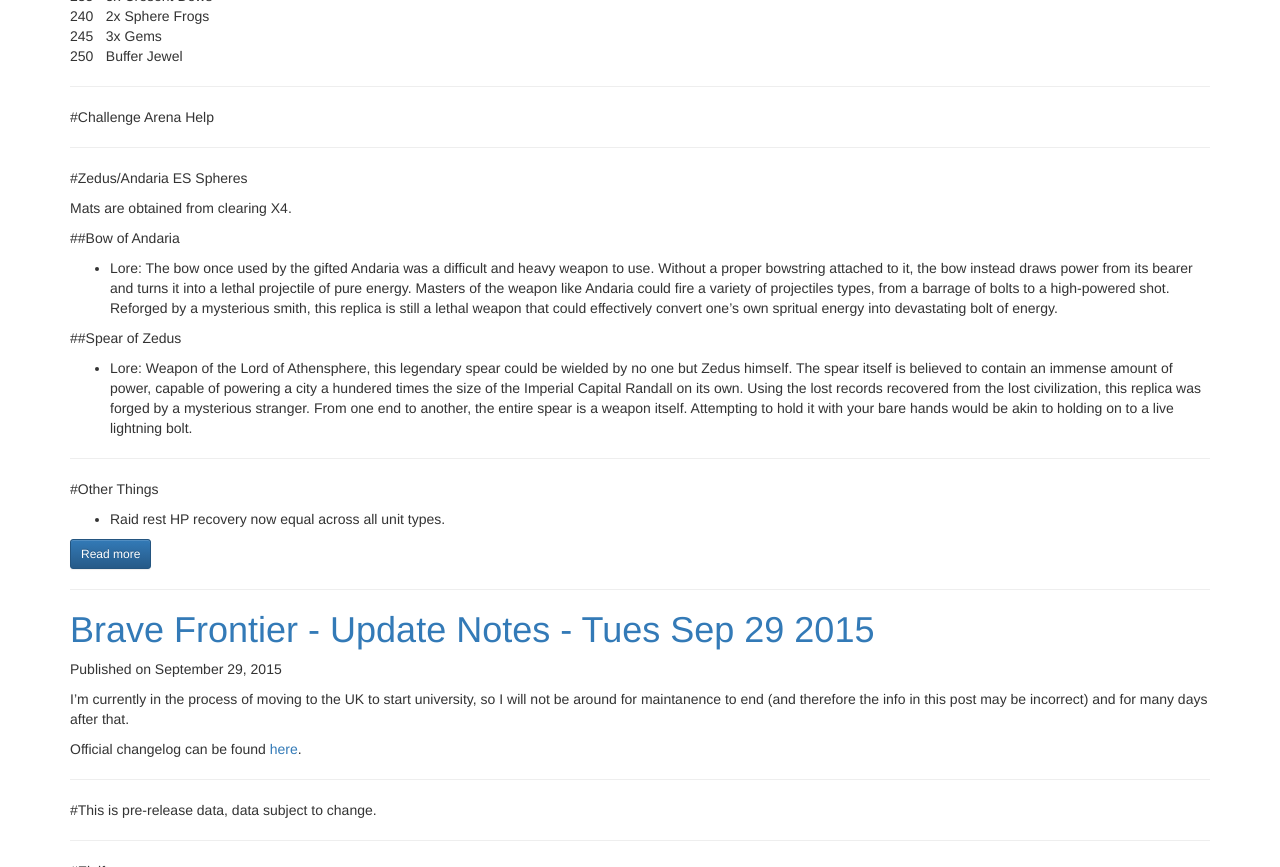
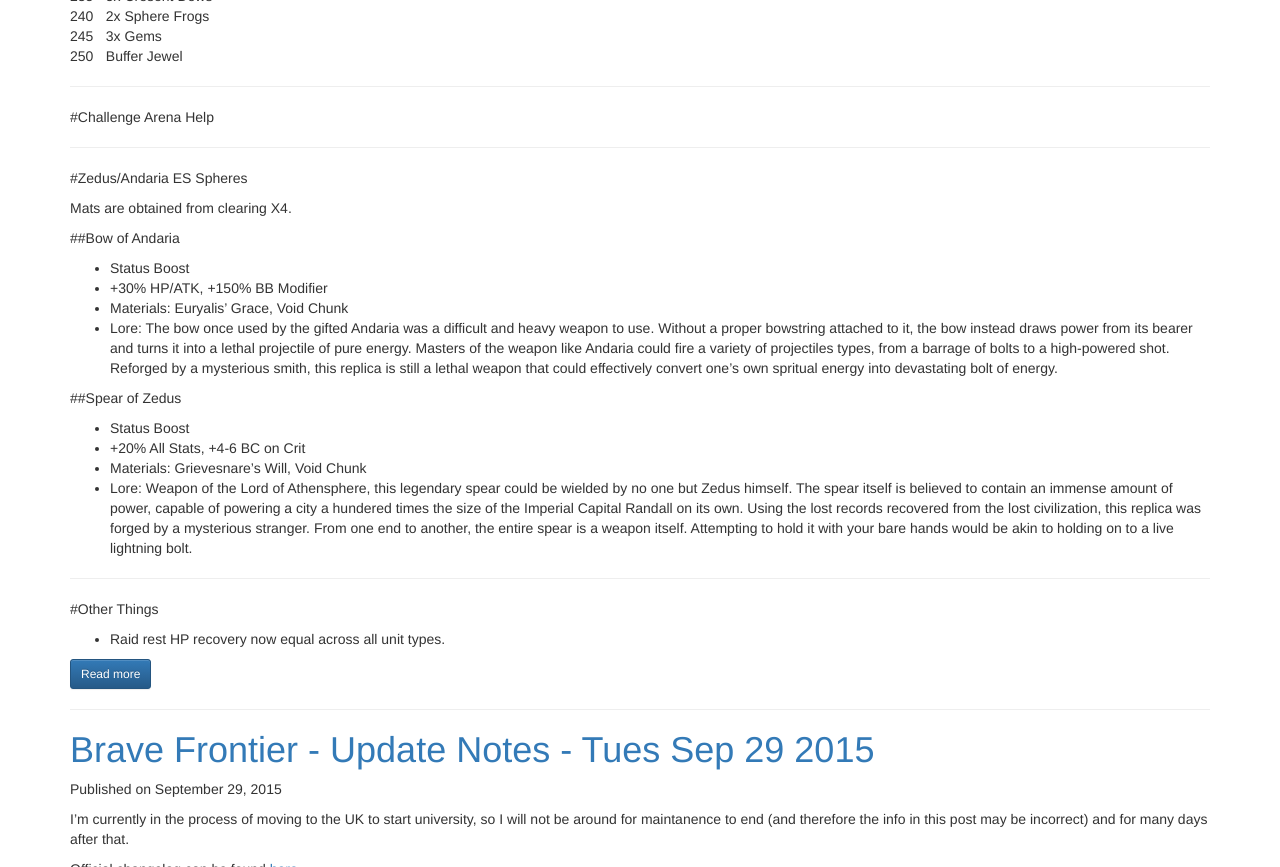
Before and after one commit to Deathmax/deathmax.github.io, a Jekyll site: the page built from index.html, in a window 1280 px wide and 900 px high, scrolled down 3360 px, cut to the strip 0-867 px from the top of the window. Built offline with Jekyll 4.4.1, drawn with Linux system fonts in a browser that asks for light colours; nearby versions of some CDN libraries; library files that are not in the unit come from our copies; the list of posts is cut into pages by our own code.

Commit message:
add data for ES spheres.

```diff
--- a/_posts/2015-10-08-brave-frontier---update-notes---thurs-oct-08-2015.md
+++ b/_posts/2015-10-08-brave-frontier---update-notes---thurs-oct-08-2015.md
@@ -109,10 +109,16 @@
 
 ##Bow of Andaria
 
+* Status Boost
+* +30% HP/ATK, +150% BB Modifier
+* Materials: Euryalis’ Grace, Void Chunk
 * Lore: The bow once used by the gifted Andaria was a difficult and heavy weapon to use. Without a proper bowstring attached to it, the bow instead draws power from its bearer and turns it into a lethal projectile of pure energy. Masters of the weapon like Andaria could fire a variety of projectiles types, from a barrage of bolts to a high-powered shot. Reforged by a mysterious smith, this replica is still a lethal weapon that could effectively convert one’s own spritual energy into devastating bolt of energy.
 
 ##Spear of Zedus
 
+* Status Boost
+* +20% All Stats, +4-6 BC on Crit
+* Materials: Grievesnare’s Will, Void Chunk
 * Lore: Weapon of the Lord of Athensphere, this legendary spear could be wielded by no one but Zedus himself. The spear itself is believed to contain an immense amount of power, capable of powering a city a hundered times the size of the Imperial Capital Randall on its own. Using the lost records recovered from the lost civilization, this replica was forged by a mysterious stranger. From one end to another, the entire spear is a weapon itself. Attempting to hold it with your bare hands would be akin to holding on to a live lightning bolt.
 
 ---
```
